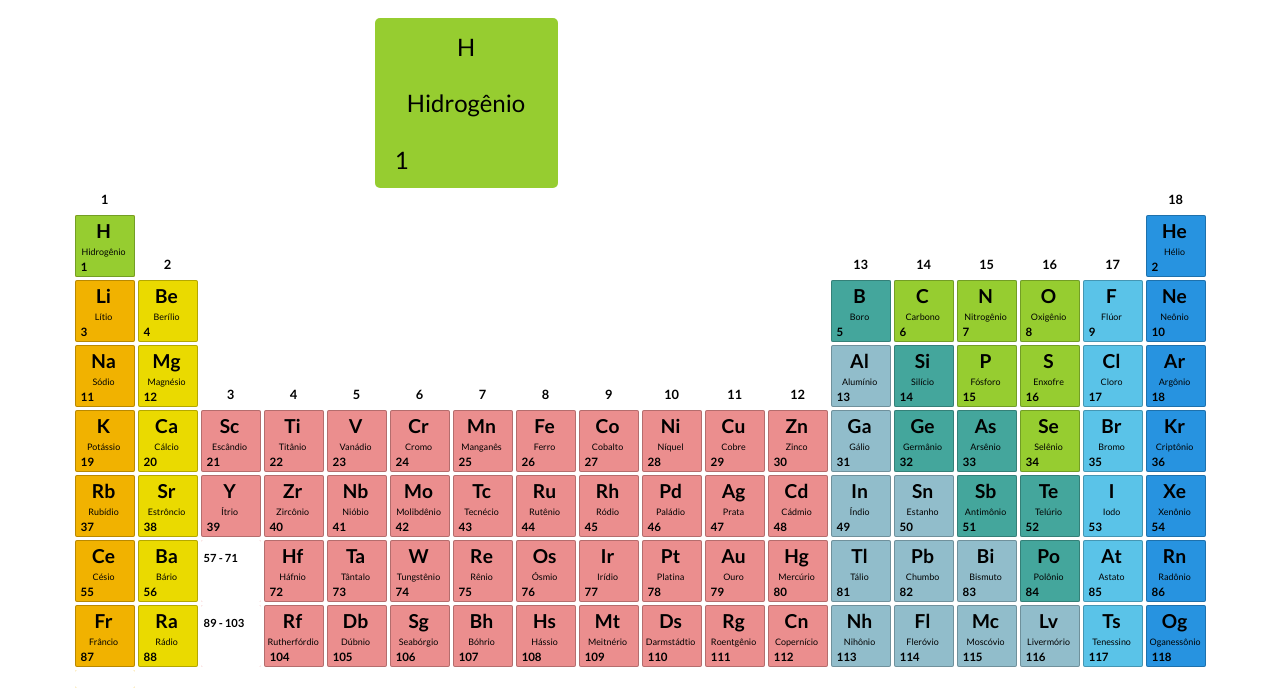
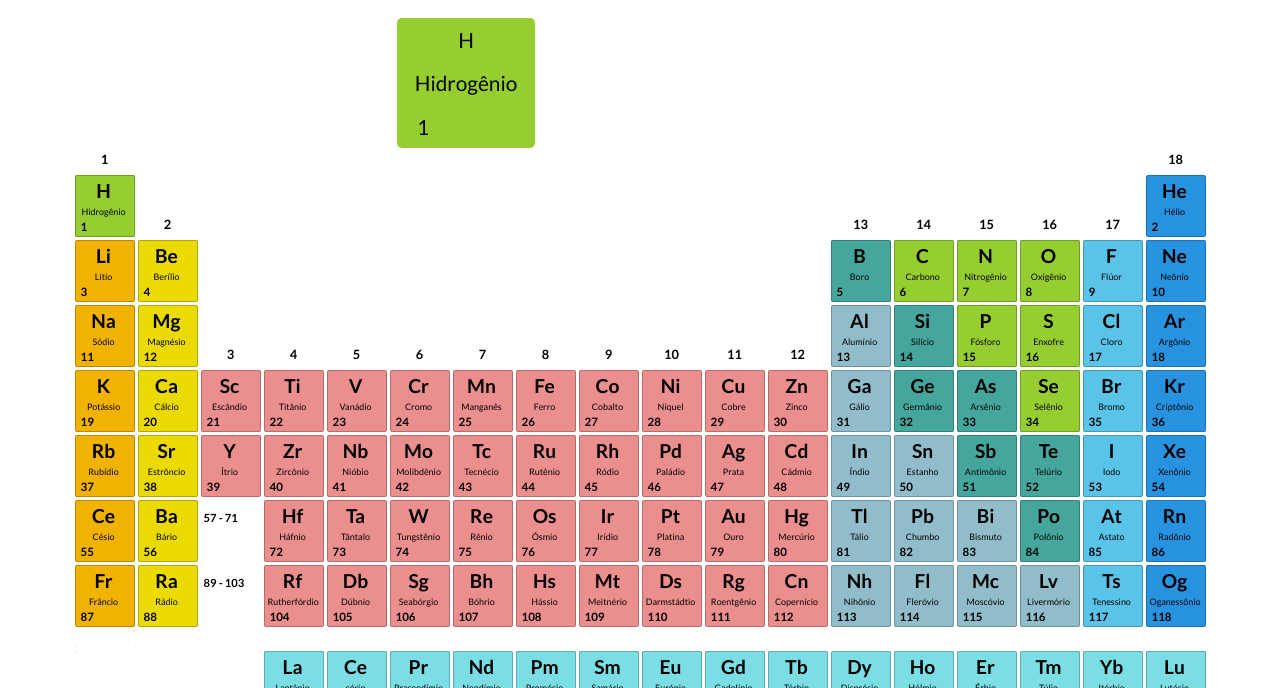
Before and after one commit to JuanHDSM/tabela-periodica, a plain HTML site: page develop.html in a window 1280 px wide. Shown: the part 56-744 px from the top of the page. Drawn offline with Linux system fonts and the light colour scheme.

Commit message:
Modificando tamanho da célula do cabeçalho

```diff
--- a/css/develop.css
+++ b/css/develop.css
@@ -43,29 +43,29 @@ td:hover {
 
 table#tabela-cabecalho{
     border-collapse: collapse;
-    height: 170px;
+    height: 130px;
     margin: auto;
 }
 
 table#tabela-cabecalho td{
-    width: 160px;
+    width: 115px;
     border-radius: 5px 5px 0px 0px;
 }
 
 table#tabela-cabecalho td.dados-do-elemento{
     border: white;
     background-color: #96CD30;
-    font-size: 1.5em;
+    font-size: 1.3em;
 }
 
 table#tabela-cabecalho td.dados-do-elemento:hover{
-    font-size: 2em;
+    font-size: 1.6em;
     text-shadow: 1px 1px 2px rgba(0, 0, 0, 0.231);
 }
 
 table#tabela-cabecalho td.dados-do-elemento:hover + td.nomes-dados-do-elemento{
-    font-size: 2em;
-    text-shadow: 2px 2px 2.6px rgba(0, 0, 0, 0.139);
+    font-size: 1.6em;
+    text-shadow: 2px 2px 2.2px rgba(0, 0, 0, 0.139);
     color: black;
 }
 
```
